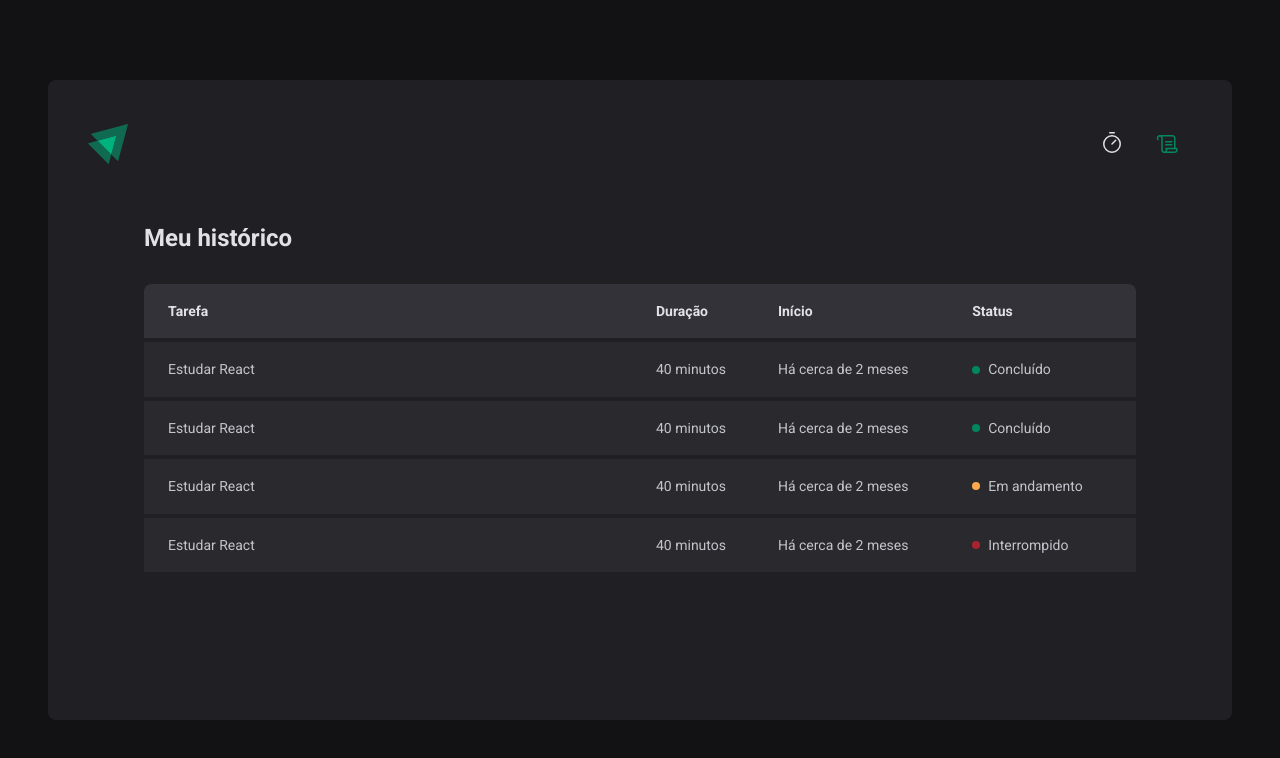
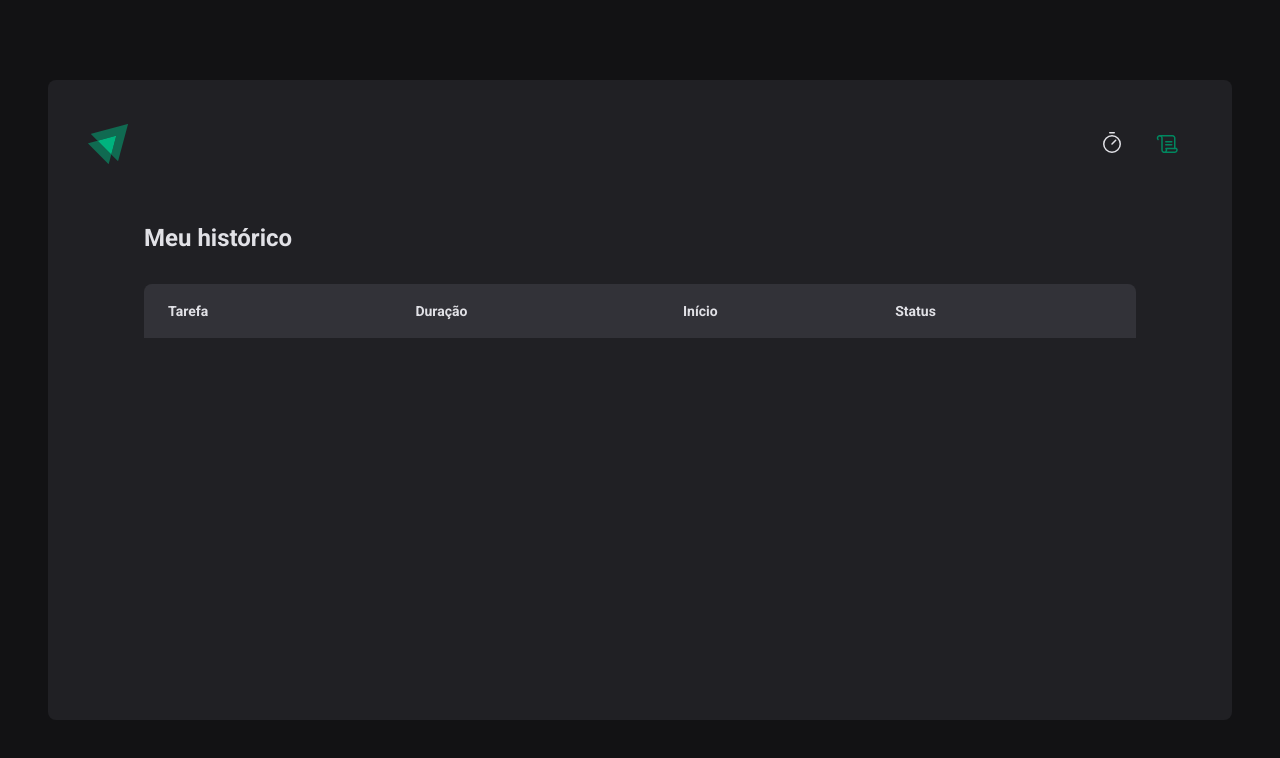
Before and after one commit to Marcos-afk/ignite-timer, a React (Vite) app: page /history in a window 1280 px wide. Shown: the top 758 px of the page. Built offline with nearby package versions, Linux system fonts and the light colour scheme.

Commit message:
:sparkles: add history page with functionalities

```diff
--- a/src/pages/History/index.tsx
+++ b/src/pages/History/index.tsx
@@ -1,6 +1,11 @@
+import { useCycles } from '@hooks/useCycles';
 import * as Styled from './styles';
+import { formatDistanceToNow } from 'date-fns';
+import ptBR from 'date-fns/locale/pt-BR';
 
 export const History = () => {
+  const { cycles } = useCycles();
+
   return (
     <Styled.HistoryContainer>
       <h1>Meu histórico</h1>
@@ -16,38 +21,35 @@ export const History = () => {
             </tr>
           </thead>
           <tbody>
-            <tr>
-              <td>Estudar React</td>
-              <td>40 minutos</td>
-              <td>Há cerca de 2 meses</td>
-              <td>
-                <Styled.Status statusColor="green">Concluído</Styled.Status>
-              </td>
-            </tr>
-            <tr>
-              <td>Estudar React</td>
-              <td>40 minutos</td>
-              <td>Há cerca de 2 meses</td>
-              <td>
-                <Styled.Status statusColor="green">Concluído</Styled.Status>
-              </td>
-            </tr>
-            <tr>
-              <td>Estudar React</td>
-              <td>40 minutos</td>
-              <td>Há cerca de 2 meses</td>
-              <td>
-                <Styled.Status statusColor="yellow">Em andamento</Styled.Status>
-              </td>
-            </tr>
-            <tr>
-              <td>Estudar React</td>
-              <td>40 minutos</td>
-              <td>Há cerca de 2 meses</td>
-              <td>
-                <Styled.Status statusColor="red">Interrompido</Styled.Status>
-              </td>
-            </tr>
+            {cycles.map((cycle) => (
+              <tr key={cycle.id}>
+                <td>{cycle.task}</td>
+                <td>{cycle.minutesAmount} minutos</td>
+                <td>
+                  {formatDistanceToNow(cycle.startDate, {
+                    addSuffix: true,
+                    locale: ptBR,
+                  })}
+                </td>
+                <td>
+                  {cycle.finishedDate && (
+                    <Styled.Status statusColor="green">Concluído</Styled.Status>
+                  )}
+
+                  {cycle.interruptDate && (
+                    <Styled.Status statusColor="red">
+                      Interrompido
+                    </Styled.Status>
+                  )}
+
+                  {!cycle.finishedDate && !cycle.interruptDate && (
+                    <Styled.Status statusColor="yellow">
+                      Em andamento
+                    </Styled.Status>
+                  )}
+                </td>
+              </tr>
+            ))}
           </tbody>
         </table>
       </Styled.HistoryList>
```
